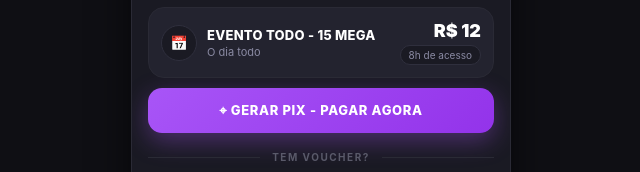
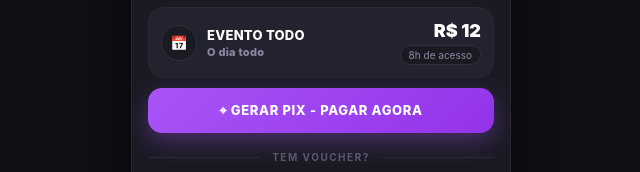
Before and after one commit to sandocleir2t-lang/hotsport-pix-2, a website: page public/index.html in a window 1280 px wide. Shown: the part 409-581 px from the top of the page, 319-959 px from the left. Drawn offline with Linux system fonts and the light colour scheme.

Commit message:
Fix HTML structure in plan box for EVENTO TODO

```diff
--- a/public/index.html
+++ b/public/index.html
@@ -69,7 +69,7 @@ body{background:#0f0f14;color:#fff;min-height:100vh;display:flex;justify-content
     </div>
 
     <div class="plan-box" data-valor="12" data-tempo="8h" data-profile="DIARIA">
-      <div class="plan-left"><div class="circle">📅</div><div><h3>EVENTO TODO - 15 MEGA</h3><small>O dia todo</small></div></div>
+      <div class="plan-left"><div class="circle">📅</div><div><h3>EVENTO TODO <small>O dia todo</small></div></div>
       <div style="text-align:right"><div class="price">R$ 12</div><span class="time-badge">8h de acesso</span></div>
     </div>
 
```
